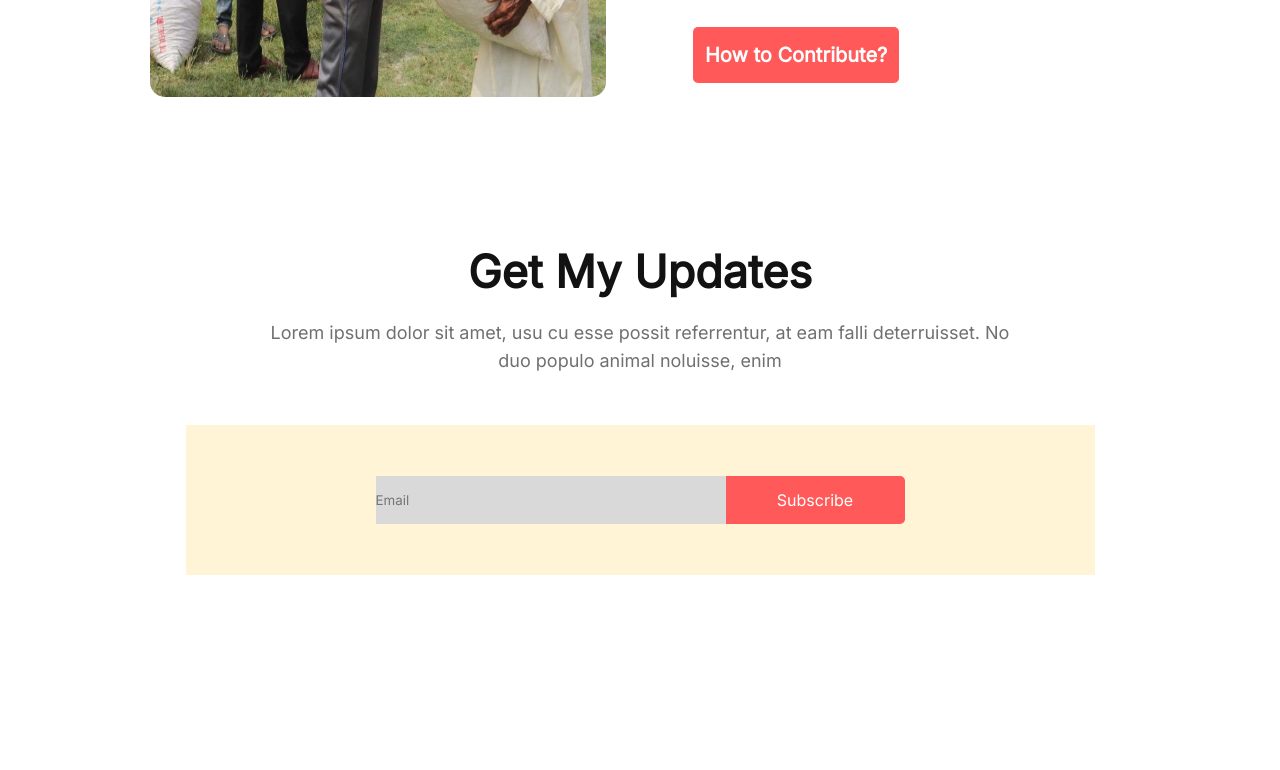
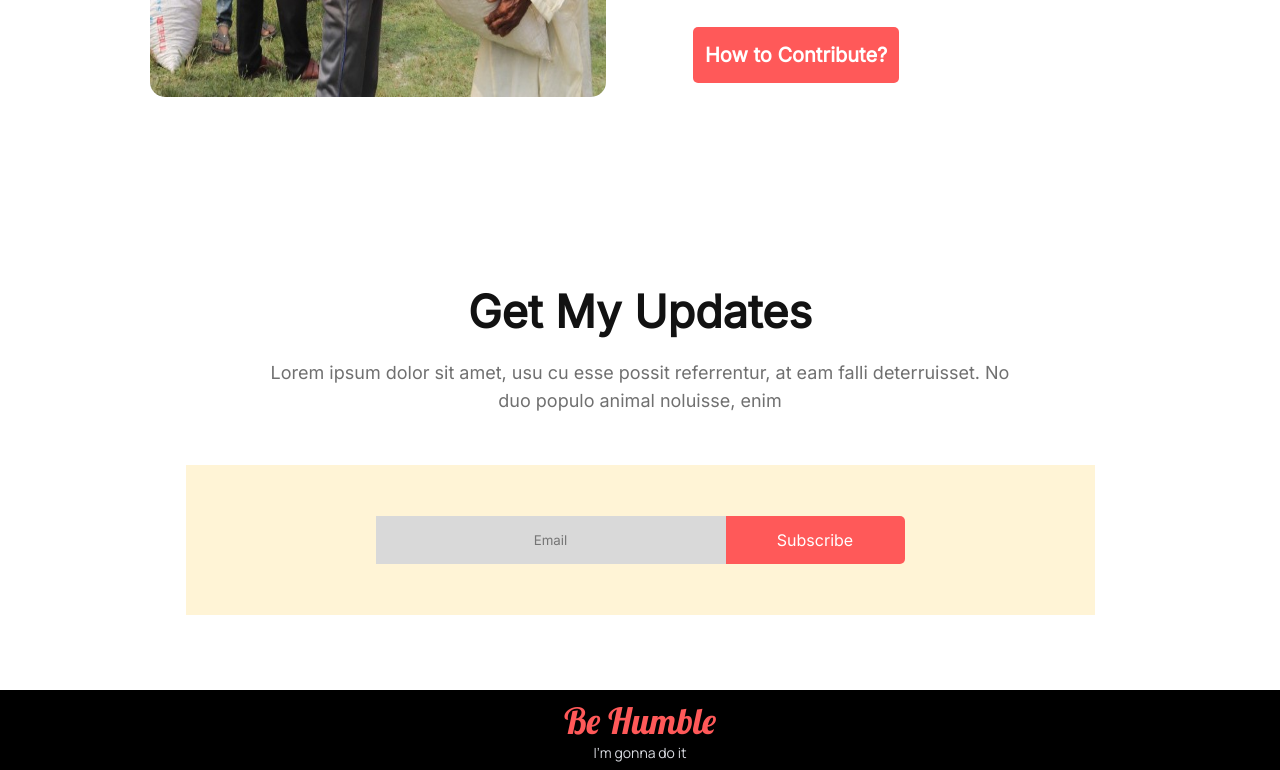
Before and after one commit to towhidulislam2023/donate-now, a plain HTML site: page index.html in a window 1280 px wide. Shown: the part 3550-4320 px from the top of the page. Before the commit the page ends 4160 px from the top, so only its background shows below. Drawn offline with Linux system fonts and the light colour scheme.

Commit message:
last commit

```diff
--- a/donate-today-css/style.css
+++ b/donate-today-css/style.css
@@ -1,6 +1,8 @@
 @import url('https://fonts.googleapis.com/css2?family=Inter&display=swap');
+@import url('https://fonts.googleapis.com/css2?family=Lobster&display=swap');
+@import url('https://fonts.googleapis.com/css2?family=Manrope&display=swap');
 
-* {
+*{
     margin: 0;
     padding: 0;
     box-sizing: border-box;
@@ -273,7 +275,7 @@
 }
 
 .get-my-update {
-    height: 50vh;
+    height: 60vh;
     /* background: red; */
     display: flex;
     align-items: center;
@@ -324,6 +326,7 @@
     width: 350px;
     border: none;
     background: #D9D9D9;
+    text-align: center;
 
 }
 
@@ -339,3 +342,38 @@
     text-align: center;
     color: #FFFFFF;
 }
+
+footer {
+    width: 100%;
+    height: 10vh;
+    background: black;
+    display: flex;
+    align-items: center;
+    justify-content: center;
+}
+
+.footer-cont {
+    margin: 0;
+    padding: 0;
+    display: flex;
+    flex-direction: column;
+    align-items: center;
+    justify-content: center;
+}
+
+.footer-title {
+    margin: 0;
+    padding: 0;
+       font-size: 36px;;
+    font-family: 'Lobster';
+    color: #FF5959;
+}
+.footer-last{
+    margin: 0;
+    padding: 0;
+    font-family: 'Manrope';
+    font-style: normal;
+    font-weight: 400;
+    font-size: 14px;
+    color: #D9DBE1;
+}
--- a/index.html
+++ b/index.html
@@ -113,6 +113,10 @@
 
     </main>
     <footer>
+        <div class="footer-cont">
+            <p class="footer-title">Be Humble</p>
+            <p class="footer-last">I’m gonna do it</p>
+        </div>
 
     </footer>
 </body>
```
